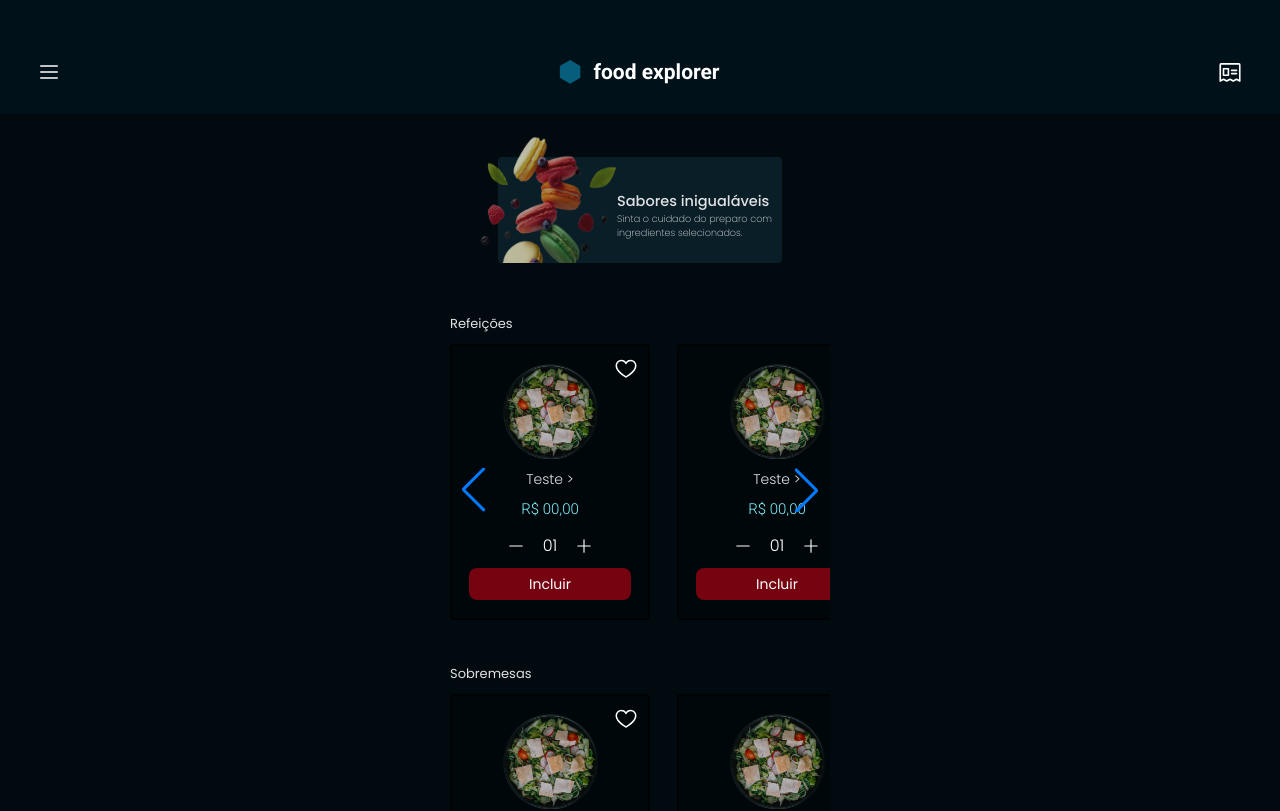
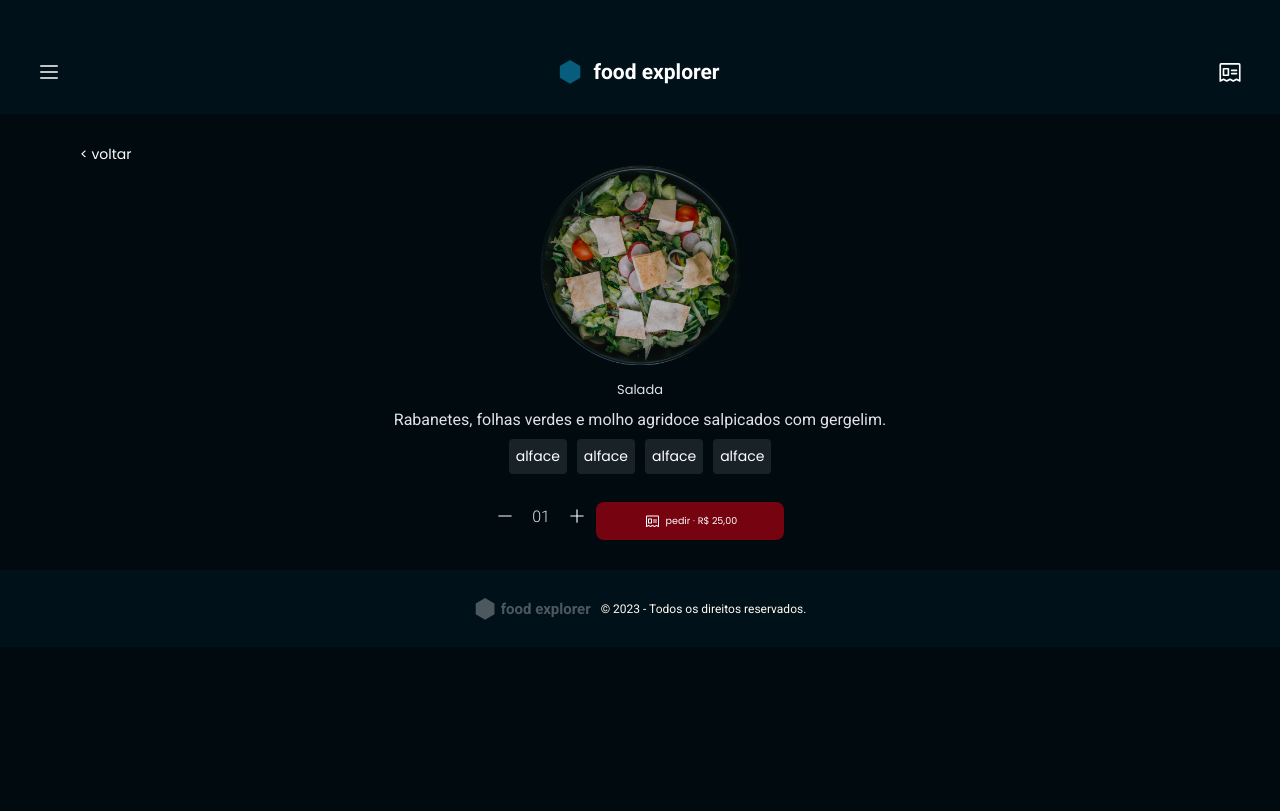
Before and after one commit to loren175/front-food-explorer, a React (Vite) app: page / in a window 1280 px wide. Shown: the top 811 px of the page. Built offline with nearby package versions, Linux system fonts and the light colour scheme.

Commit message:
add dish page content and variable to button with svg

```diff
--- a/src/components/Button/index.jsx
+++ b/src/components/Button/index.jsx
@@ -1,5 +1,11 @@
 import { Container } from "./styles"
+import { PiNewspaperClipping } from "react-icons/pi"
 
-export function Button({ text }) {
-  return <Container type="button">{text}</Container>
+export function Button({ text, hasIcon }) {
+  return (
+    <Container type="button">
+      {hasIcon && <PiNewspaperClipping className="paper-icon" />}
+      {text}
+    </Container>
+  )
 }
--- a/src/components/Button/styles.js
+++ b/src/components/Button/styles.js
@@ -13,4 +13,10 @@ export const Container = styled.button`
   font-size: 14px;
   font-family: "Poppins";
   font-weight: 400;
+
+  .paper-icon {
+    width: 19px;
+    height: 16px;
+    margin-right: 4px;
+  }
 `
--- /dev/null
+++ b/src/components/Tag/index.jsx
@@ -0,0 +1,10 @@
+import { Container } from "./styles";
+
+export function Tag ({text, ...rest}) {
+  return (
+    <Container {...rest}>
+      {text}
+    </Container>
+
+  )
+}
--- /dev/null
+++ b/src/components/Tag/styles.js
@@ -0,0 +1,16 @@
+import styled from "styled-components"
+
+export const Container = styled.span`
+  background-color: ${({ theme }) => theme.COLORS.DARK_1000};
+  color: ${({ theme }) => theme.COLORS.LIGHT_100};
+  font-family: "Poppins";
+  font-size: 14px;
+  border-radius: 4px;
+  padding: 7px;
+
+  &:hover {
+    cursor: default;
+    transition: filter 0.2s;
+    filter: brightness(0.9);
+  }
+`
--- a/src/main.jsx
+++ b/src/main.jsx
@@ -3,7 +3,7 @@ import ReactDOM from "react-dom/client"
 import { ThemeProvider } from "styled-components"
 import theme from "./styles/theme.js"
 import GlobalStyles from "./styles/global.js"
-import { Home } from "./pages/Home/index.jsx"
+import { Dish } from "./pages/Dish/index.jsx"
 import { BrowserRouter } from "react-router-dom"
 
 ReactDOM.createRoot(document.getElementById("root")).render(
@@ -11,7 +11,7 @@ ReactDOM.createRoot(document.getElementById("root")).render(
     <ThemeProvider theme={theme}>
       <GlobalStyles />
       <BrowserRouter>
-        <Home />
+        <Dish />
       </BrowserRouter>
     </ThemeProvider>
   </React.StrictMode>
--- /dev/null
+++ b/src/pages/Dish/index.jsx
@@ -0,0 +1,43 @@
+import { Container } from "./styles"
+import { Navbar } from "../../components/Navbar"
+import { Footer } from "../../components/Footer"
+import { ButtonText } from "../../components/ButtonText"
+import { SideMenu } from "../../components/SideMenu"
+import food1 from "../../assets/food1.png"
+import { Amount } from "../../components/Amount"
+import { Button } from "../../components/Button"
+import { Tag } from "../../components/Tag"
+import { Section } from "../../components/Section"
+
+export function Dish() {
+  return (
+    <Container>
+      <Navbar />
+      <SideMenu />
+      <main>
+        <div className="back-btn">
+          <ButtonText text="< voltar" />
+        </div>
+        <img src={food1} alt="" />
+
+        <Section text="Salada">
+          <p>
+            Rabanetes, folhas verdes e molho agridoce salpicados com gergelim.
+          </p>
+          <div className="tag-area">
+            <Tag text="alface" />
+            <Tag text="alface" />
+            <Tag text="alface" />
+            <Tag text="alface" />
+          </div>
+        </Section>
+
+        <div className="order">
+          <Amount text="01" />
+          <Button hasIcon={true} text="pedir ∙ R$ 25,00" />
+        </div>
+      </main>
+      <Footer />
+    </Container>
+  )
+}
--- /dev/null
+++ b/src/pages/Dish/styles.js
@@ -0,0 +1,55 @@
+import styled from "styled-components"
+
+export const Container = styled.div`
+  width: 100%;
+  min-height: 100vh;
+
+  main {
+    display: flex;
+    flex-direction: column;
+    justify-content: center;
+    align-items: center;
+    margin: 30px;
+  }
+
+  .back-btn {
+    display: flex;
+    align-self: stretch;
+    margin-left: 50px;
+  }
+
+  img {
+    width: 200px;
+    height: 200px;
+    margin-bottom: 15px;
+  }
+
+  h3 {
+    font-size: 22px;
+    color: ${({ theme }) => theme.COLORS.LIGHT_300};
+    margin: auto;
+  }
+
+  p {
+    color: ${({ theme }) => theme.COLORS.LIGHT_300};
+  }
+
+  .tag-area {
+    display: flex;
+    flex-wrap: wrap;
+    gap: 10px;
+    justify-content: center;
+  }
+
+  .order {
+    display: flex;
+    align-items: center;
+    gap: 10px;
+
+    > button {
+      width: 188px;
+      height: 38px;
+      font-size: 9.5px;
+    }
+  }
+`
--- a/src/pages/Home/index.jsx
+++ b/src/pages/Home/index.jsx
@@ -1,10 +1,10 @@
 import { Container } from "./styles"
 import { Navbar } from "../../components/Navbar"
-import homeImg from "../../assets/home-img.png"
 import { Footer } from "../../components/Footer"
 import { SideMenu } from "../../components/SideMenu"
 import { Section } from "../../components/Section"
 import { Card } from "../../components/Card"
+import homeImg from "../../assets/home-img.png"
 
 import { register } from "swiper/element/bundle"
 
--- a/src/pages/Home/styles.js
+++ b/src/pages/Home/styles.js
@@ -1,6 +1,8 @@
 import styled from "styled-components"
 
 export const Container = styled.div`
+  width: 100%;
+  min-height: 100vh;
   main {
     display: grid;
     grid-template-columns: 1fr;
```
